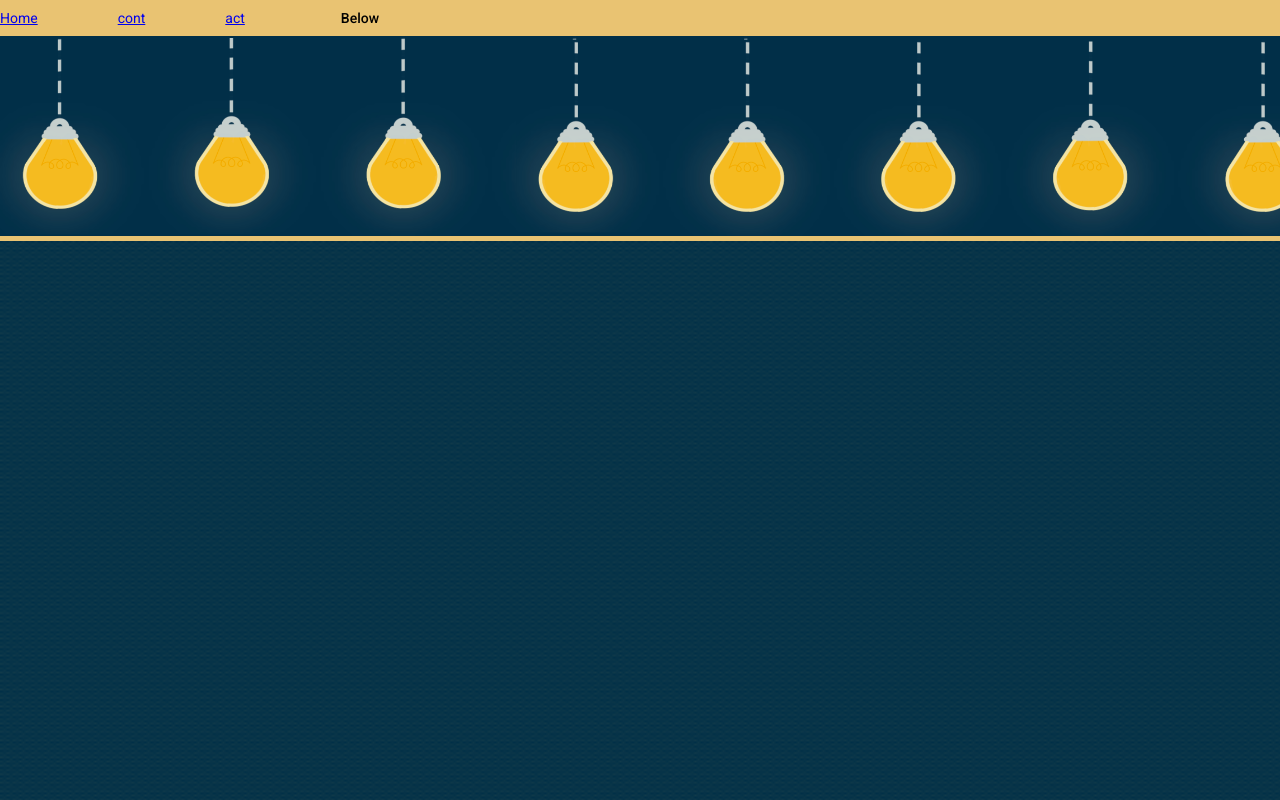
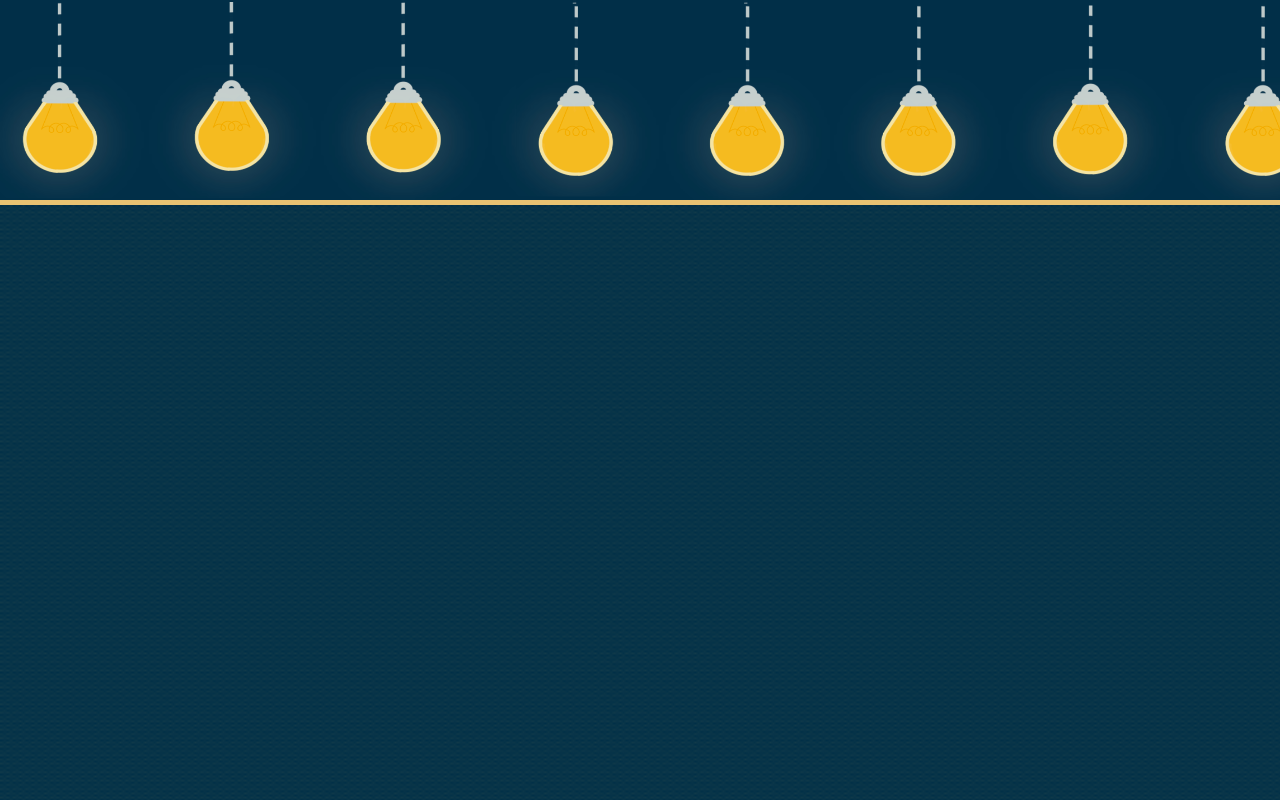
Before and after one commit to ggs5427/LetThereBeLight, an Angular app in the folder let-there-be-light/: page / in a window 1280 px wide. Shown: the top 800 px of the page. Built offline with nearby package versions, Linux system fonts and the light colour scheme.

Commit message:
moved nav bar to bottom

```diff
--- a/let-there-be-light/src/app/app.component.html
+++ b/let-there-be-light/src/app/app.component.html
@@ -1,3 +1,12 @@
+<div class="jumbotron">
+  <div class="container">
+      <div class="row">
+          <div class="col-sm-8 offset-sm-2">
+              <router-outlet></router-outlet>
+          </div>
+      </div>
+  </div>
+</div>
 <nav>
   <div fxLayoutGap="80px">
     <a class="nav-item nav-link" routerLink="/">Home</a>
@@ -12,13 +21,3 @@
     </mat-menu>
   </div>
 </nav>
-
-<div class="jumbotron">
-  <div class="container">
-      <div class="row">
-          <div class="col-sm-8 offset-sm-2">
-              <router-outlet></router-outlet>
-          </div>
-      </div>
-  </div>
-</div>
```
